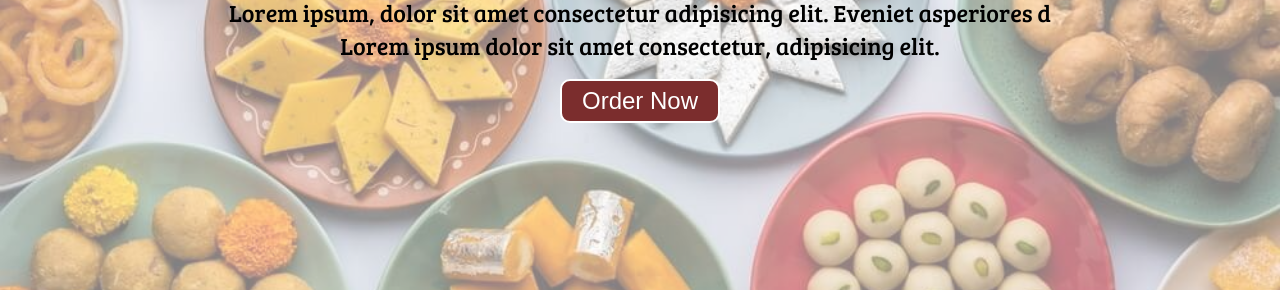
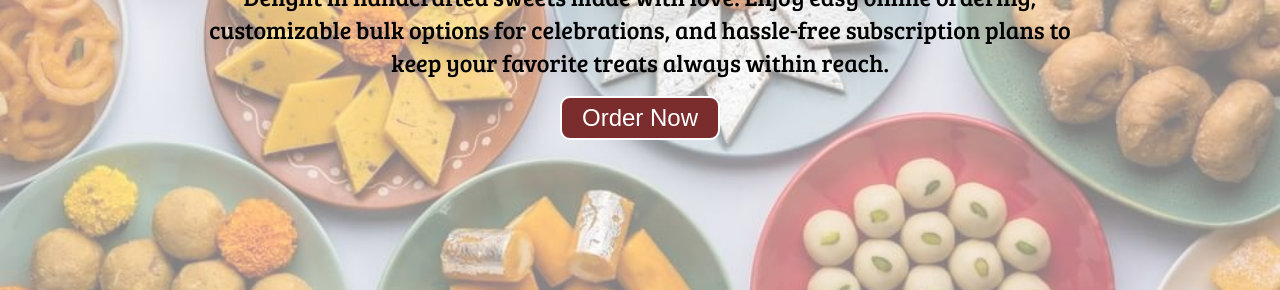
Before and after one commit to Apurba-01/Digambar-Sweets, a plain HTML site: page index.html in a window 1280 px wide. Shown: the part 263-553 px from the top of the page. Drawn offline with Linux system fonts and the light colour scheme.

Commit message:
Update index.html

```diff
--- a/index.html
+++ b/index.html
@@ -30,8 +30,8 @@
 
     <section id="home">
         <h1>Welcome To Digambar Sweets</h1>
-        <p>Lorem ipsum, dolor sit amet consectetur adipisicing elit. Eveniet asperiores d</p>
-        <p>Lorem ipsum dolor sit amet consectetur, adipisicing elit.</p>
+        <p>Delight in handcrafted sweets made with love. Enjoy easy online ordering, customizable bulk options for celebrations, and hassle-free subscription plans to keep your favorite treats always within reach.</p>
+
         <button class="btn">Order Now</button>
     </section>
 
```
